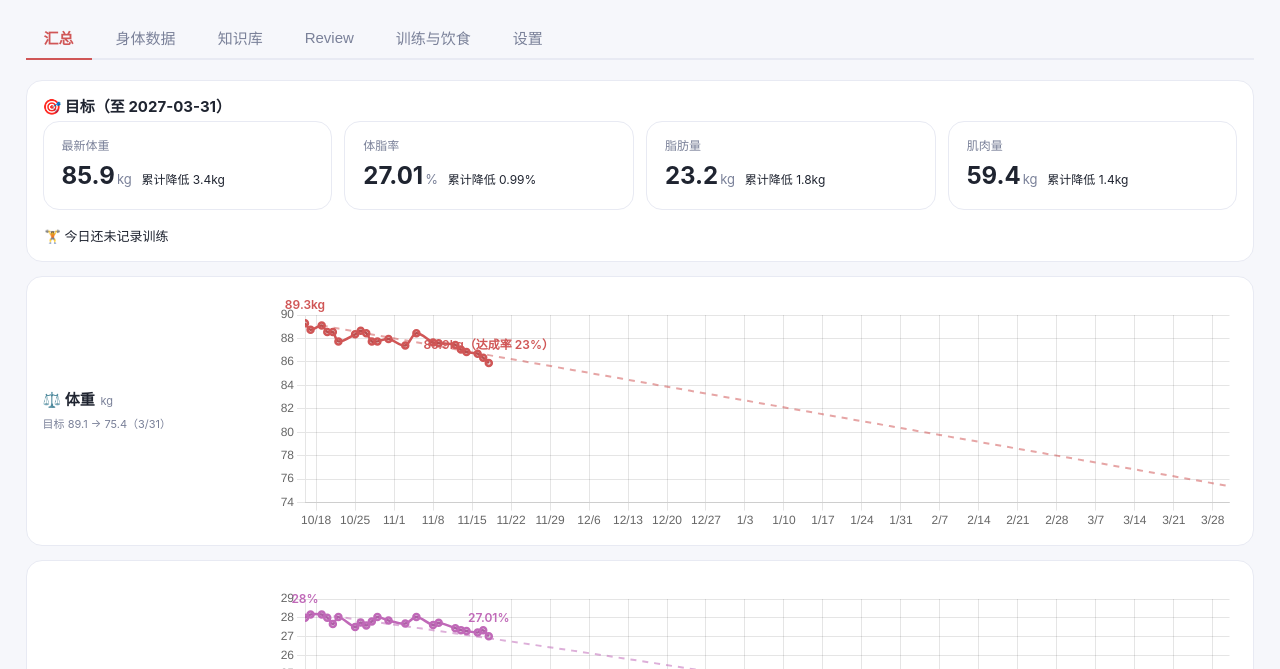
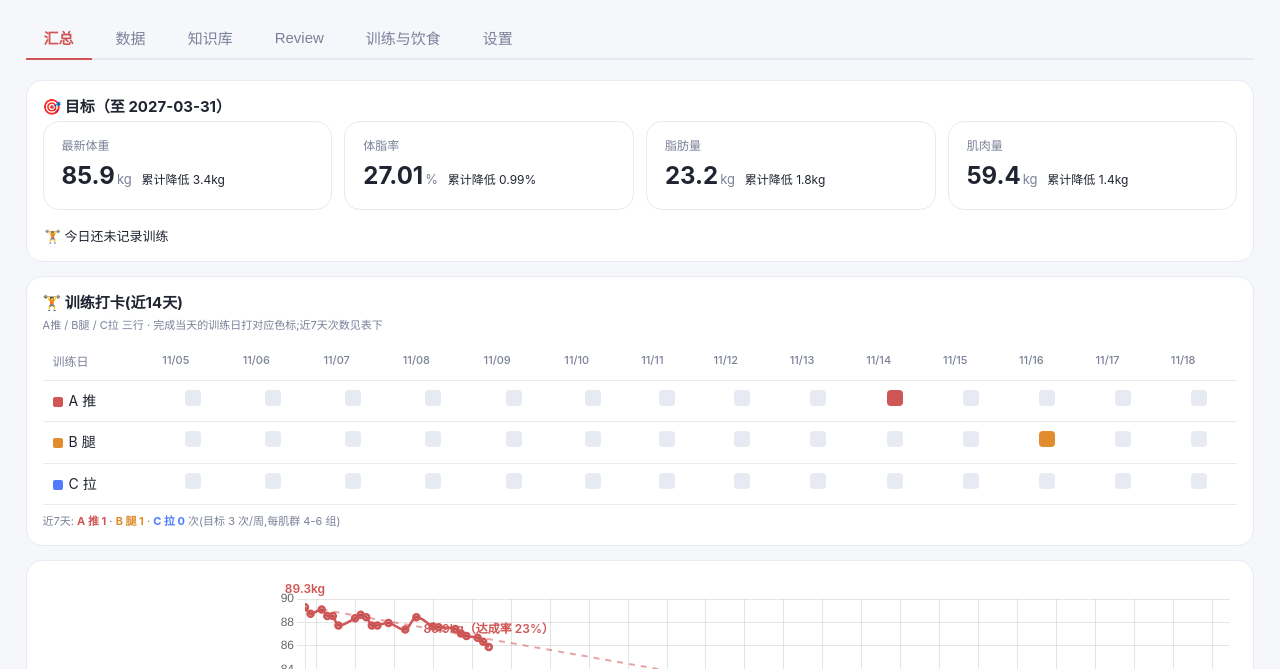
Before and after one commit to dika-sama/health-site, a plain HTML site: page index.html in a window 1280 px wide. Shown: the part 81-750 px from the top of the page. Drawn offline with Linux system fonts and the light colour scheme.

Commit message:
汇总页加训练打卡网格(A推/B腿/C拉 三行 × 近14天,完成日打色标,近7天次数汇总);数据页「训练」列改为详细内容(动作×组数+备注)替代纯色标;页签「身体数据」改名「数据」;训练note必写(供Review复盘)

```diff
--- a/index.html
+++ b/index.html
@@ -152,7 +152,7 @@
 
   <div class="page-tabs">
     <button class="page-tab active" data-page="home">汇总</button>
-    <button class="page-tab" data-page="body">身体数据</button>
+    <button class="page-tab" data-page="body">数据</button>
     <button class="page-tab" data-page="notes">知识库</button>
     <button class="page-tab" data-page="review">Review</button>
     <button class="page-tab" data-page="training">训练与饮食</button>
@@ -166,6 +166,12 @@
       <div class="stats" id="stats"></div>
       <div id="todayTrain" style="font-size:13px;padding:4px 2px 0"></div>
     </div>
+    <div class="card">
+      <h2>🏋️ 训练打卡(近14天)</h2>
+      <div class="hint">A推 / B腿 / C拉 三行 · 完成当天的训练日打对应色标;近7天次数见表下</div>
+      <div class="scroll"><table id="trainGrid"></table></div>
+      <div class="hint" id="trainGridSummary" style="margin:8px 0 0"></div>
+    </div>
     <div class="chart-rows" id="chartRows"><!-- 各图 hint 由 JS 按 goals/config 动态写入 --></div>
     <div class="chart-row" id="macroRow" style="display:none">
       <div class="row-head"><h2>🥗 供能比 (%)</h2><div class="hint" id="hint-macro">每日三大营养素供能占比,阴影 = 合理区间</div></div>
@@ -177,7 +183,7 @@
   <div class="page" id="page-body">
     <div class="card">
       <h2>📊 每日数据</h2>
-      <div class="hint">按天汇总:身体(手记)+ 活动(Apple 健康)+ 饮食(饮食记录)+ 训练(打卡);「训练」列 ●=推 🟠=腿 🔵=拉,空白=当天没练</div>
+      <div class="hint">按天汇总:身体(手记)+ 活动(Apple 健康)+ 饮食(饮食记录)+ 训练(打卡);「训练」列记录动作/组数明细与备注(色点=训练日:A推红/B腿橙/C拉蓝),空白=当天没练——Review 直接看这里的详细内容</div>
       <div class="scroll">
         <table id="bodyTable">
           <thead><tr>
@@ -394,8 +400,7 @@ function renderStats(rowsRaw, trainLogToday) {
   // 当天训练状态行:练了哪几块,三色块标识(与数据页「训练」列同源)
   const trainEl = document.getElementById('todayTrain');
   if (trainEl) {
-    const tag = trainLogToday ? trainTag(trainLogToday) : '';
-    const hitBlocks = order3.filter(g => tag.indexOf(TRAIN_COLORS[g]) >= 0);
+    const hitBlocks = trainLogToday ? order3.filter(g => trainBlocks(trainLogToday)[g]) : [];
     trainEl.innerHTML = hitBlocks.length
       ? `🏋️ 今日已练:<b>${hitBlocks.join(' + ')}</b> <span style="display:inline-flex;gap:4px;margin-left:6px;vertical-align:middle">${hitBlocks.map(g => `<span style="width:12px;height:12px;border-radius:3px;background:${TRAIN_COLORS[g]};display:inline-block"></span>`).join('')}</span>`
       : `🏋️ 今日还未记录训练`;
@@ -612,37 +617,77 @@ function renderPlainBarChart(m, seriesRaw) {
 
 /* ---------- 目标 chips(已并入指标卡,保留函数备查) ---------- */
 
+/* ---------- 汇总页:训练打卡网格(A推/B腿/C拉 三行 × 近14天) ---------- */
+function trainBlocks(items) {
+  const hit = {};
+  (items || []).forEach(i => order3.forEach(g => {
+    if (TRAIN_KEYS[g].some(k => String(i.name).indexOf(k) >= 0)) hit[g] = true;
+  }));
+  return hit;
+}
+const TRAIN_DAY_LABEL = { 推: 'A 推', 腿: 'B 腿', 拉: 'C 拉' };
+function renderTrainGrid(trainLog) {
+  const el = document.getElementById('trainGrid');
+  const sumEl = document.getElementById('trainGridSummary');
+  if (!el) return;
+  const byDate = {};
+  (trainLog || []).forEach(r => { byDate[r.date] = r; });
+  const d = new Date();
+  const dayKeys = (dd) => dd.getFullYear() + '-' + pad2(dd.getMonth() + 1) + '-' + pad2(dd.getDate());
+  const days = [];
+  for (let i = 13; i >= 0; i--) days.push(dayKeys(new Date(d.getFullYear(), d.getMonth(), d.getDate() - i)));
+  const fmtDay = (s) => s.slice(5).replace('-', '/');
+  const blocksOf = (s) => { const r = byDate[s]; return r ? trainBlocks(r.items) : {}; };
+  let html = `<thead><tr><th style="text-align:left">训练日</th>${days.map(s => `<th style="font-size:11px;font-weight:500;color:var(--muted)">${fmtDay(s)}</th>`).join('')}</tr></thead><tbody>`;
+  order3.forEach(g => {
+    html += `<tr><td style="white-space:nowrap"><span style="display:inline-block;width:10px;height:10px;border-radius:2px;background:${TRAIN_COLORS[g]};margin-right:6px;vertical-align:middle"></span>${TRAIN_DAY_LABEL[g]}</td>`;
+    html += days.map(s => {
+      const on = blocksOf(s)[g];
+      return `<td style="text-align:center"><span style="display:inline-block;width:16px;height:16px;border-radius:4px;background:${on ? TRAIN_COLORS[g] : 'var(--border)'}"></span></td>`;
+    }).join('');
+    html += '</tr>';
+  });
+  html += '</tbody>';
+  el.innerHTML = html;
+  // 近7天次数汇总
+  if (sumEl) {
+    const week = days.slice(-7);
+    const counts = {};
+    order3.forEach(g => { counts[g] = 0; });
+    week.forEach(s => { order3.forEach(g => { if (blocksOf(s)[g]) counts[g]++; }); });
+    sumEl.innerHTML = `近7天: ${order3.map(g => `<b style="color:${TRAIN_COLORS[g]}">${TRAIN_DAY_LABEL[g]} ${counts[g]}</b>`).join(' · ')} 次(目标 3 次/周,每肌群 4-6 组)`;
+  }
+}
+
 /* ---------- 表格页:每日全量汇总(身体+活动+饮食+训练) ---------- */
+// 训练列明细:色点(训练日)+ 动作×组数 + 备注(便于后期 Review 直接看)
+function trainDetail(r) {
+  const parts = (r.items || []).map(i => `${i.name}${i.sets > 1 ? '×' + i.sets + '组' : ''}`);
+  const dot = order3.filter(g => trainBlocks(r.items)[g])
+    .map(g => `<span title="${TRAIN_DAY_LABEL[g]}" style="display:inline-block;width:10px;height:10px;border-radius:3px;background:${TRAIN_COLORS[g]};margin-right:2px;vertical-align:middle"></span>`).join('');
+  return `<div>${dot}${parts.join(' · ') || '—'}${r.note ? `<div style="font-size:11px;color:var(--muted);margin-top:2px">📝 ${r.note}</div>` : ''}</div>`;
+}
 // 训练块 → 颜色:推=红 腿=橙 拉=蓝;由动作名关键词判定
 const TRAIN_KEYS = {
   推: ['俯卧撑', '卧推', '推举', '臂屈伸', '飞鸟'],
   腿: ['蹲', '箭步', '臀桥', '硬拉', '提踵'],
   拉: ['划船', '弯举', '超人', '反向飞鸟', '支撑划船'],
 };
-function trainTag(items) {
-  if (!items || !items.length) return '';
-  const hit = {};
-  items.forEach(i => {
-    for (const g in TRAIN_KEYS) if (TRAIN_KEYS[g].some(k => i.name.indexOf(k) >= 0)) hit[g] = true;
-  });
-  return order3.filter(g => hit[g]).map(g =>
-    `<span title="${g}" style="display:inline-block;width:14px;height:14px;border-radius:4px;background:${TRAIN_COLORS[g]};margin-right:4px;vertical-align:middle"></span>`
-  ).join('');
-}
 function renderTable(rowsRaw, daily, trainLog) {
   const tb = document.querySelector('#bodyTable tbody');
   const rows = rowsRaw.map(derived);
   const trainByDate = {};
-  (trainLog || []).forEach(r => { trainByDate[r.date] = r.items; });
+  (trainLog || []).forEach(r => { trainByDate[r.date] = r; });
   const allDates = [...new Set([...rows.map(r => r.date), ...Object.keys(daily), ...Object.keys(trainByDate)])].sort().reverse();
   const rowOf = (d) => rows.find(r => r.date === d);
   const day = (d) => daily[d] || {};
   tb.innerHTML = allDates.map(d => {
     const r = rowOf(d) || {};
     const s = day(d);
+    const t = trainByDate[d];
     return `<tr>
       <td>${d}</td>
-      <td>${trainTag(trainByDate[d])}</td>
+      <td style="white-space:normal;min-width:180px">${t ? trainDetail(t) : ''}</td>
       <td class="num">${fmt(r.weight)}</td><td class="num">${fmt(r.fatMass)}</td><td class="num">${fmt(r.muscleMass)}</td>
       <td class="num">${r.fatMass ? fmt(r.bodyFat, 1) : ''}</td><td class="num">${r.muscleMass ? fmt(r.muscle, 1) : ''}</td>
       <td class="num">${fmt(s.activeEnergy)}</td><td class="num">${fmt(s.dietaryKcal)}</td>
@@ -1266,6 +1311,7 @@ function renderReview(rows, daily, goals, trainLog, training) {
     }
 
     step('table', () => renderTable(rows, daily, trainLog));
+    step('trainGrid', () => renderTrainGrid(trainLog));
     step('notes', () => renderNotes(knowledge));
     step('settings', () => renderSettings(goals));
     step('training', () => renderTraining(training));
```
